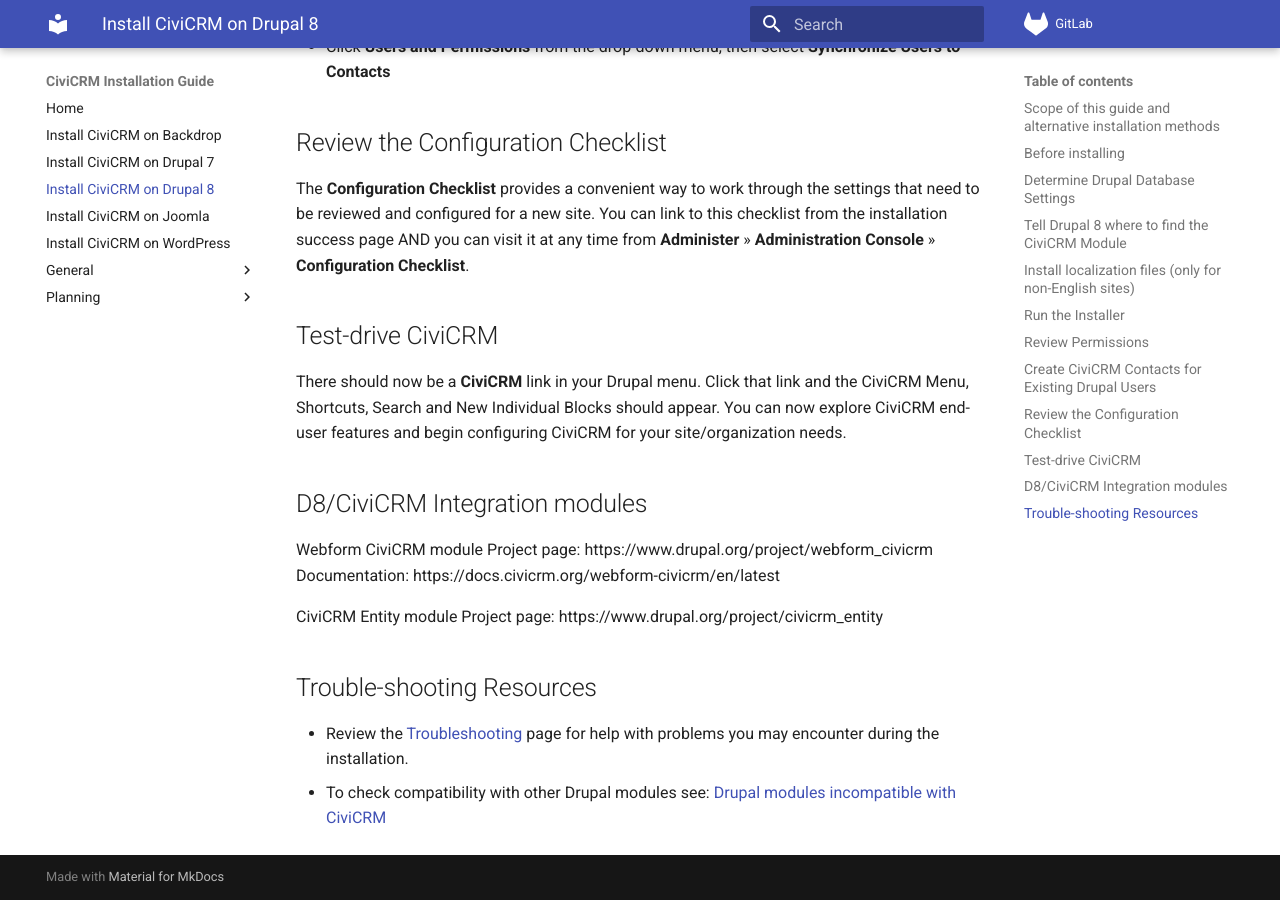
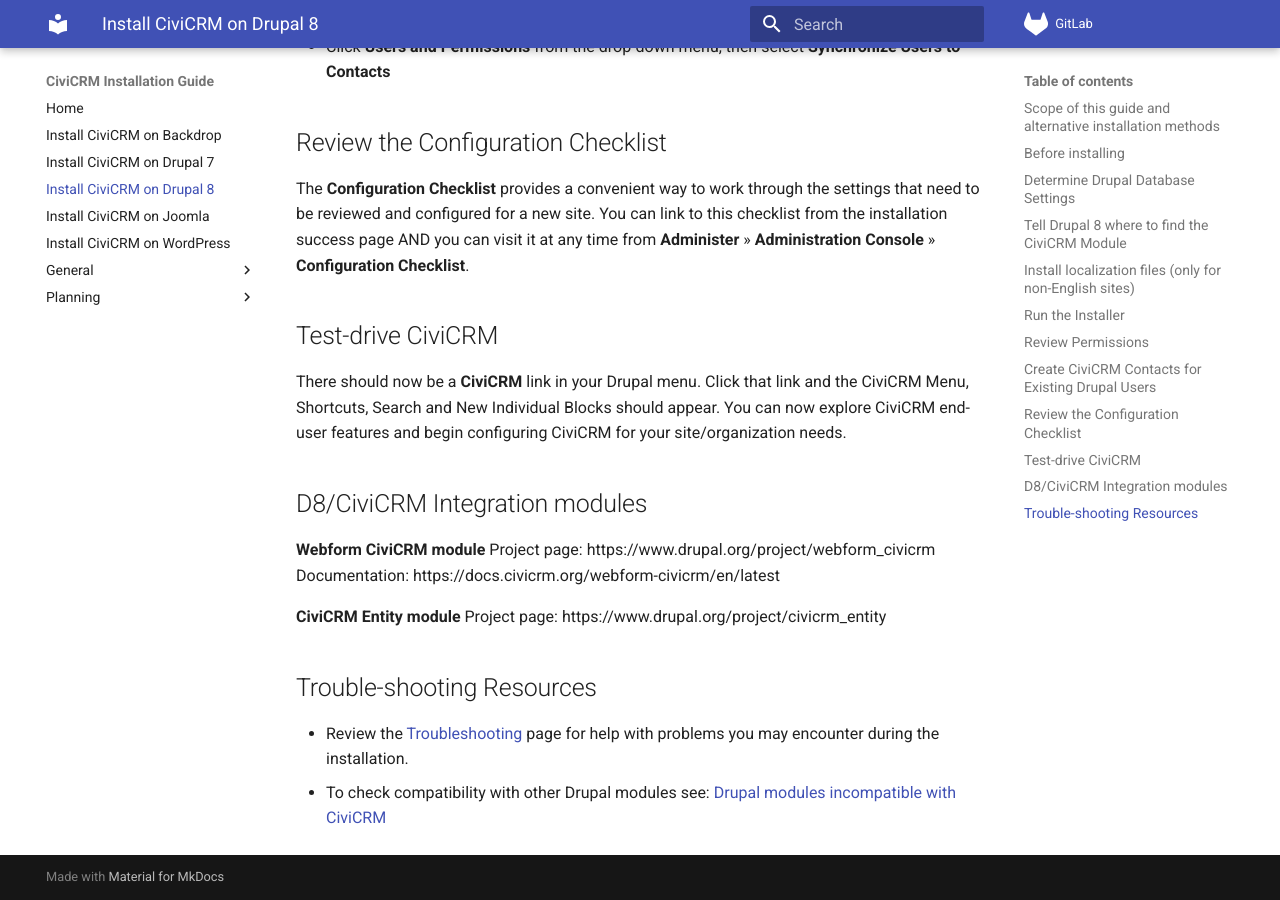
Before and after one commit to agileware/civicrm-installation-guide, an MkDocs documentation site: the page built from docs/drupal8/index.md, in a window 1280 px wide and 900 px high, scrolled down 4019 px. Built offline with MkDocs 1.6.1 and Material for MkDocs 9.7.7, drawn with Linux system fonts in a browser that asks for light colours.

```diff
--- a/docs/drupal8/index.md
+++ b/docs/drupal8/index.md
@@ -119,11 +119,11 @@ There should now be a **CiviCRM** link in your Drupal menu. Click that link and
 
 ## D8/CiviCRM Integration modules {:#integration-modules}
 
-Webform CiviCRM module
+**Webform CiviCRM module**
 Project page: https://www.drupal.org/project/webform_civicrm
 Documentation: https://docs.civicrm.org/webform-civicrm/en/latest
 
-CiviCRM Entity module
+**CiviCRM Entity module**
 Project page: https://www.drupal.org/project/civicrm_entity
 
 ## Trouble-shooting Resources {:#troubleshooting}
```
